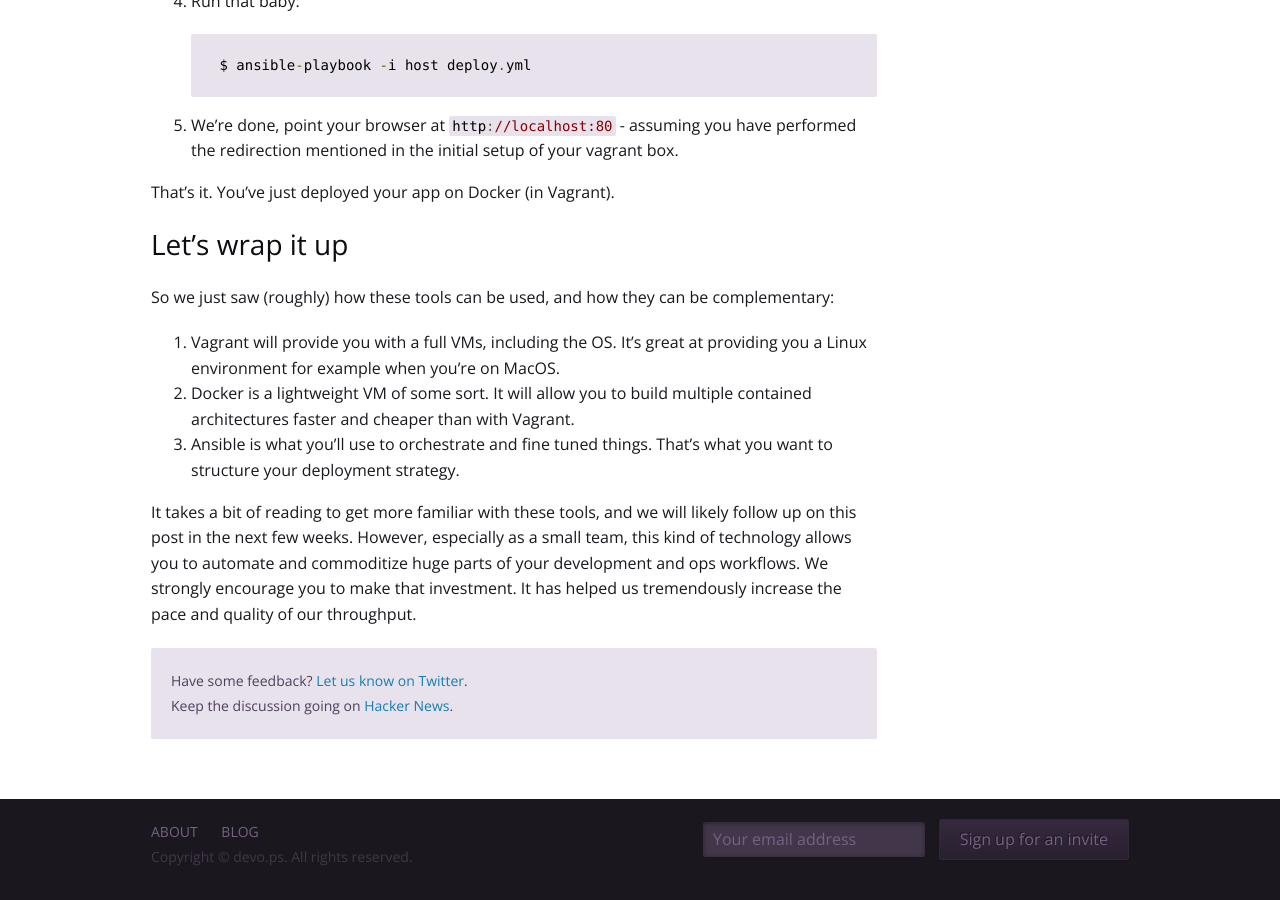
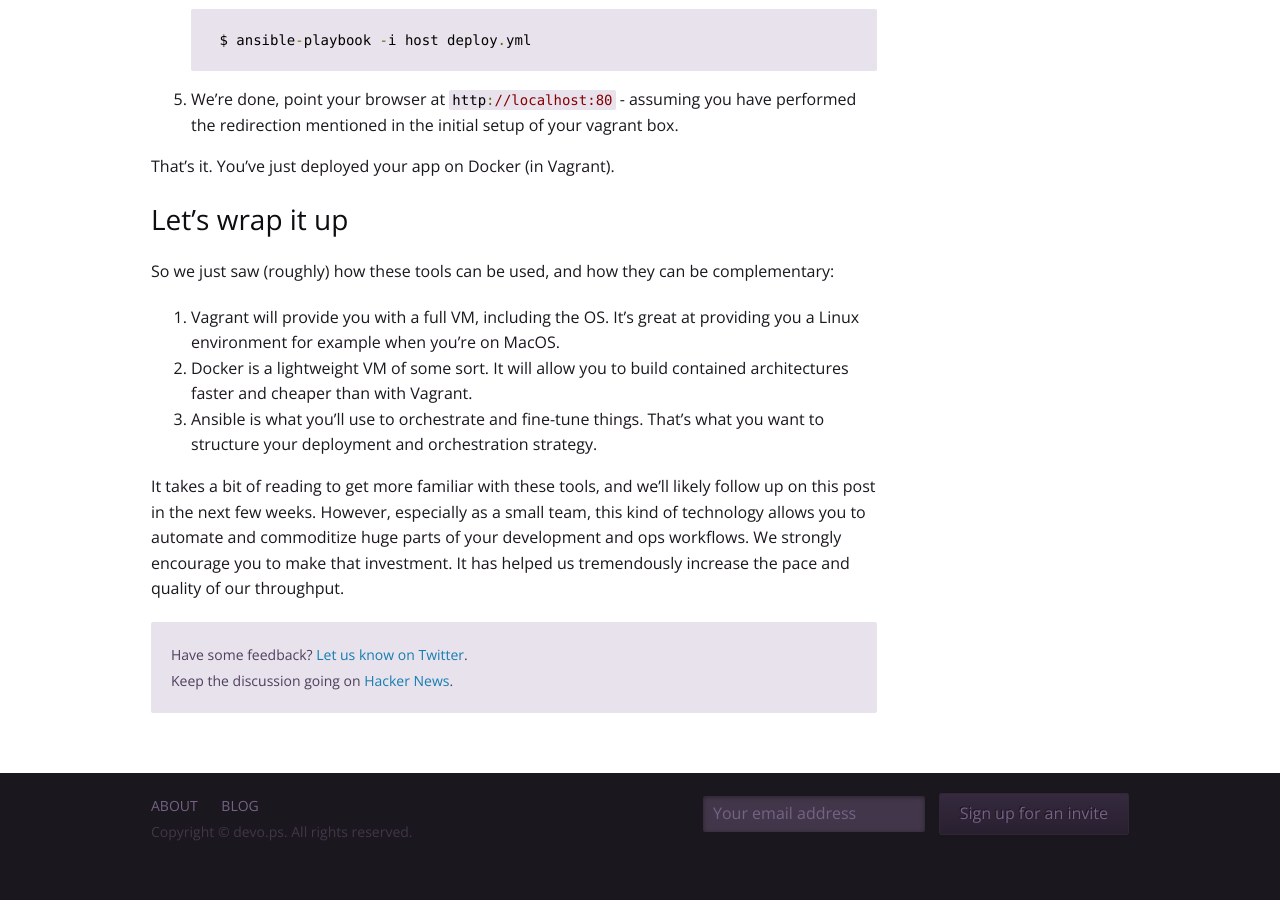
Before and after one commit to isabella232/devo-ps.github.io, a Jekyll site: the page built from _posts/blog/2013-09-25-vagrant-docker-and-ansible-wtf.md, in a window 1280 px wide and 900 px high, scrolled down 5686 px. Built offline with Jekyll 4.4.1, drawn with Linux system fonts in a browser that asks for light colours; comment, search, counter and statistics services are not loaded; after the commit the page ends 6560 px from its top, so only the background shows below that; some of the changed text lies outside the part shown.

Commit message:
Update 2013-09-25-vagrant-docker-and-ansible-wtf.md

```diff
--- a/_posts/blog/2013-09-25-vagrant-docker-and-ansible-wtf.md
+++ b/_posts/blog/2013-09-25-vagrant-docker-and-ansible-wtf.md
@@ -43,11 +43,11 @@
         $ vagrant ssh
 
 1. There's no 3.
-1. There's a 4 if you want to access your (soon to be) deployed app; you will need to dig around the vagrant documentation to [perform port forwarding](http://docs.vagrantup.com/v2/networking/forwarded_ports.html), [proper networking](http://docs.vagrantup.com/v2/networking/private_network.html) and update manually your `Vagrantfile`.
+1. There's a 4 if you want to access your (soon to be) deployed app; you will need to dig around the Vagrant documentation to [perform port forwarding](http://docs.vagrantup.com/v2/networking/forwarded_ports.html), [proper networking](http://docs.vagrantup.com/v2/networking/private_network.html) and update manually your `Vagrantfile`.
 
 ## Docker
 
-[Docker](http://docker.io) is a Linux container, written in [Go](http://golang.org) (yay!) and based on [lxc](http://en.wikipedia.org/wiki/LXC) (self-described as "chroot on steroids") and [AUFS](http://en.wikipedia.org/wiki/Aufs). Instead of providing a full virtual machine, like you get with Vagrant, Docker provides you lightweight containers, that share the same kernel and allow to safely execute independant processes.
+[Docker](http://docker.io) is a Linux container, written in [Go](http://golang.org) (yay!) and based on [lxc](http://en.wikipedia.org/wiki/LXC) (self-described as "chroot on steroids") and [AUFS](http://en.wikipedia.org/wiki/Aufs). Instead of providing a full VM, like you get with Vagrant, Docker provides you lightweight containers, that share the same kernel and allow to safely execute independent processes.
 
 Docker is attractive for many reasons:
 
@@ -126,7 +125,7 @@
 
         # Great Success! High Five!
 
-1. Let's now spin off a container with that setup and log into it ($MY_NEW_IMAGE_ID is the last id the build process returned to you):
+1. Now, let's spin off a container with that setup and log into it (`$MY_NEW_IMAGE_ID` is the last id the build process returned to you):
 
         $ sudo docker run -p 40022:22 -p 80:3000 -d $MY_NEW_IMAGE_ID
         $ ssh root@localhost -p 40022
@@ -208,8 +207,8 @@
 
 So we just saw (roughly) how these tools can be used, and how they can be complementary:
 
-1. Vagrant will provide you with a full VMs, including the OS. It's great at providing you a Linux environment for example when you're on MacOS.
-1. Docker is a lightweight VM of some sort. It will allow you to build multiple contained architectures faster and cheaper than with Vagrant.
-1. Ansible is what you'll use to orchestrate and fine tuned things. That's what you want to structure your deployment strategy.
+1. Vagrant will provide you with a full VM, including the OS. It's great at providing you a Linux environment for example when you're on MacOS.
+1. Docker is a lightweight VM of some sort. It will allow you to build contained architectures faster and cheaper than with Vagrant.
+1. Ansible is what you'll use to orchestrate and fine-tune things. That's what you want to structure your deployment and orchestration strategy.
 
-It takes a bit of reading to get more familiar with these tools, and we will likely follow up on this post in the next few weeks. However, especially as a small team, this kind of technology allows you to automate and commoditize huge parts of your development and ops workflows. We strongly encourage you to make that investment. It has helped us tremendously increase the pace and quality of our throughput.
+It takes a bit of reading to get more familiar with these tools, and we'll likely follow up on this post in the next few weeks. However, especially as a small team, this kind of technology allows you to automate and commoditize huge parts of your development and ops workflows. We strongly encourage you to make that investment. It has helped us tremendously increase the pace and quality of our throughput.
```
Also changed, not shown: other parts of _posts/blog/2013-09-25-vagrant-docker-and-ansible-wtf.md (+4 -5 lines).
